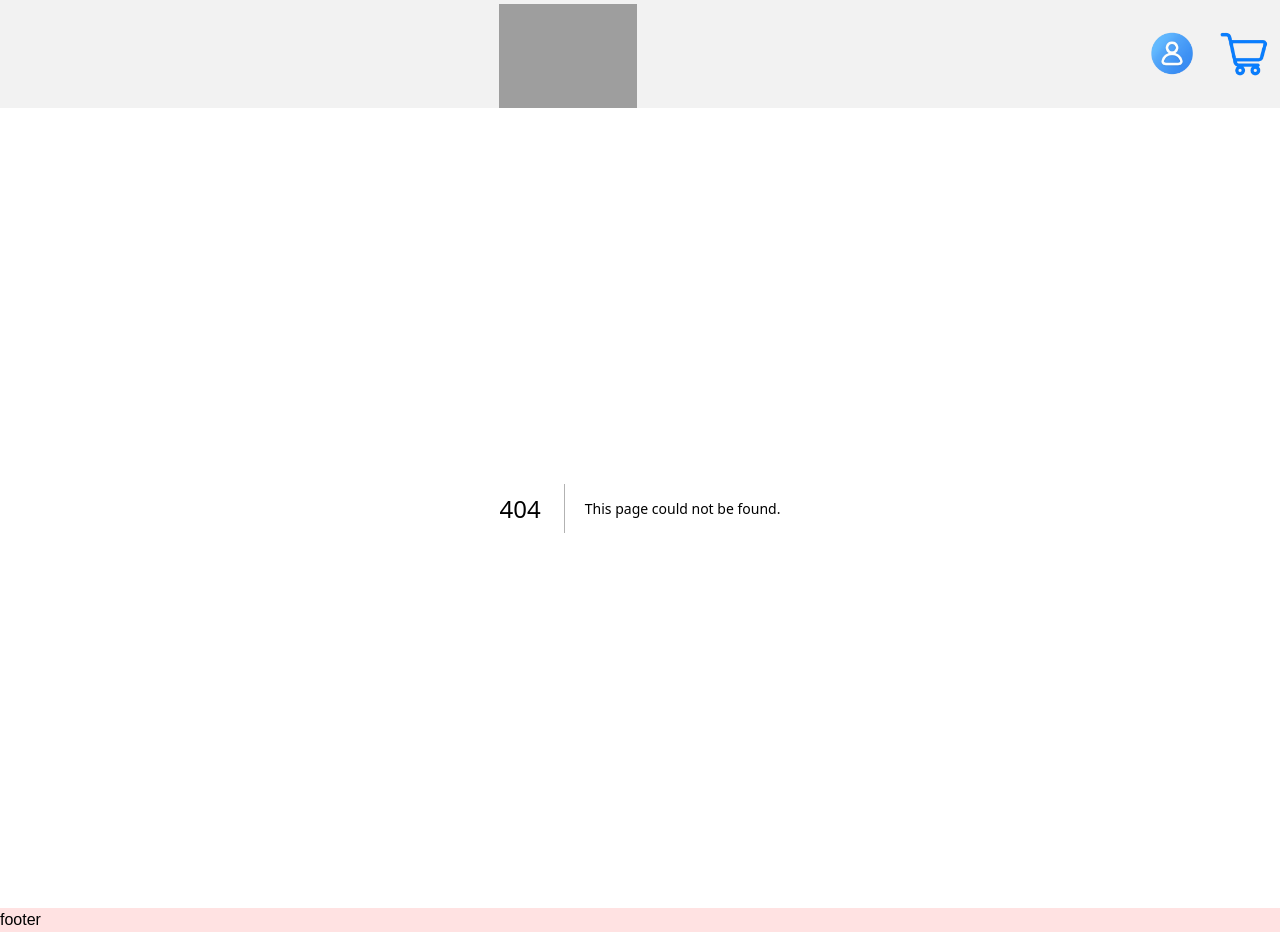
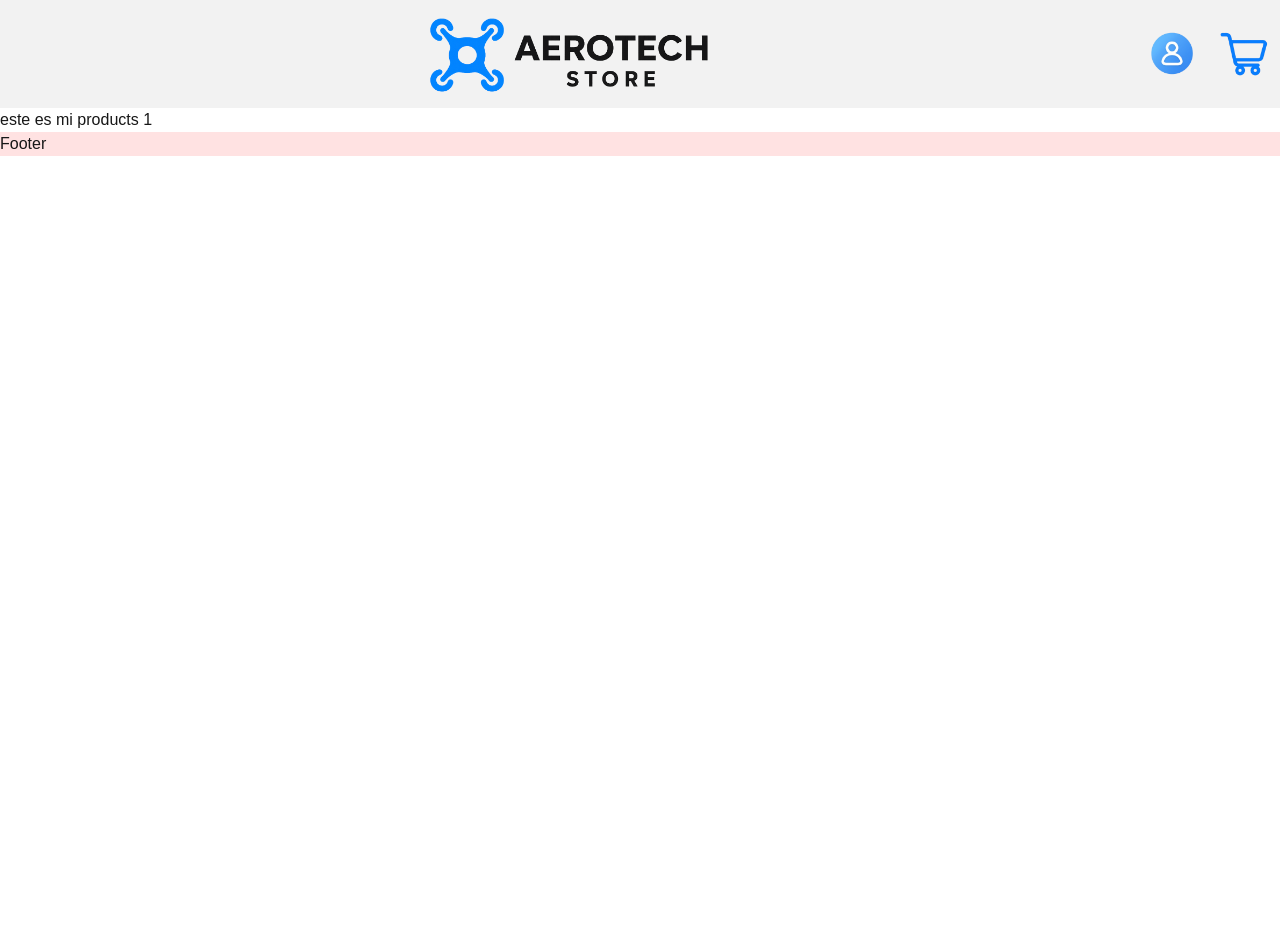
Before and after one commit to YEENDJ/Aerotech-Store-E-commerce-de-productos-de-tecnologia-, a Next.js app in the folder front/: page /product/1 in a window 1280 px wide. Before the commit this address had no page. After the commit the page ends 800 px from the top, so only its background shows below. Built offline with nearby package versions, Linux system fonts and the light colour scheme; grey boxes are pictures that could not be loaded.

Commit message:
avance en homework de routing

```diff
--- /dev/null
+++ b/front/src/app/NotFound/page.tsx
@@ -0,0 +1,9 @@
+import React from 'react'
+
+const page = () => {
+  return (
+    <div>error 404</div>
+  )
+}
+
+export default page
--- /dev/null
+++ b/front/src/app/cart/page.tsx
@@ -0,0 +1,9 @@
+import React from 'react'
+
+const page = () => {
+    return (
+        <div>este es el cart</div>
+    )
+}
+
+export default page
--- /dev/null
+++ b/front/src/app/dashBoard/page.tsx
@@ -0,0 +1,9 @@
+import React from 'react'
+
+const page = () => {
+  return (
+    <div>esta es la dashboard</div>
+  )
+}
+
+export default page
--- /dev/null
+++ b/front/src/app/home/page.tsx
@@ -0,0 +1,9 @@
+import React from 'react'
+
+const page = () => {
+  return (
+    <div>este es el home</div>
+  )
+}
+
+export default page
--- /dev/null
+++ b/front/src/app/landing/page.tsx
@@ -0,0 +1,9 @@
+import React from 'react'
+
+const page = () => {
+  return (
+    <div>esta es la landing</div>
+  )
+}
+
+export default page
--- a/front/src/app/layout.tsx
+++ b/front/src/app/layout.tsx
@@ -1,11 +1,13 @@
 import type { Metadata } from "next";
 import "./globals.css";
+import NavBar from "@/components/NavBar";
+import Footer from "@/components/Footer";
 
 
 
 export const metadata: Metadata = {
-  title: "Create Next App",
-  description: "Generated by create next app",
+  title: "AeroTech Store",
+  description: "Tecnologia a un solo click",
 };
 
 export default function RootLayout({
@@ -16,17 +18,9 @@ export default function RootLayout({
   return (
     <html lang="en">
       <body className="w-full min-h-screen">
-        <nav className="bg-[#f2f2f2] mt-0 flex items-center">
-          <img src="LogoAerotechStoreHorizontal.png" alt="logo horizontal" className="h-26 mx-auto mt-1 flex" />
-          <img src="/IconoUsuario.png" alt="icono usuario" className="h-18 " />
-          <img src="/IconoCarrito.png" alt="icono Carrito" className="h-18" />
-        </nav>
-
+      <NavBar/>
         {children}
-
-        <div className="bg-red-100">
-          <h1> footer</h1>
-        </div>
+      <Footer/>
       </body>
     </html>
   );
--- /dev/null
+++ b/front/src/app/product/[idProduct]/page.tsx
@@ -0,0 +1,18 @@
+
+import React from 'react'
+
+interface ProductDetailProps{
+  params: {
+    idProduct : string;
+  }
+}
+
+const ProductDetailPage = ({params}: ProductDetailProps) => {
+
+  const {idProduct} = params;
+  return (
+    <div>este es mi products {idProduct}</div>
+  )
+}
+
+export default ProductDetailPage
--- /dev/null
+++ b/front/src/components/Footer.tsx
@@ -0,0 +1,9 @@
+import React from 'react'
+
+const Footer = () => {
+  return (
+    <div className='bg-red-100'>Footer</div>
+  )
+}
+
+export default Footer
--- /dev/null
+++ b/front/src/components/NavBar.tsx
@@ -0,0 +1,15 @@
+import React from 'react'
+
+const NavBar = () => {
+  return (
+    <div>
+        <nav className="bg-[#f2f2f2] mt-0 flex items-center">
+          <img src="/LogoAerotechStoreHorizontal.png" alt="logo horizontal" className="h-26 mx-auto mt-1 flex" />
+          <img src="/IconoUsuario.png" alt="icono usuario" className="h-18 " />
+          <img src="/IconoCarrito.png" alt="icono Carrito" className="h-18" />
+        </nav>
+    </div>
+  )
+}
+
+export default NavBar
```
Also changed, not shown: front/src/app/product/page.tsx (renamed from front/src/app/products/page.tsx).
